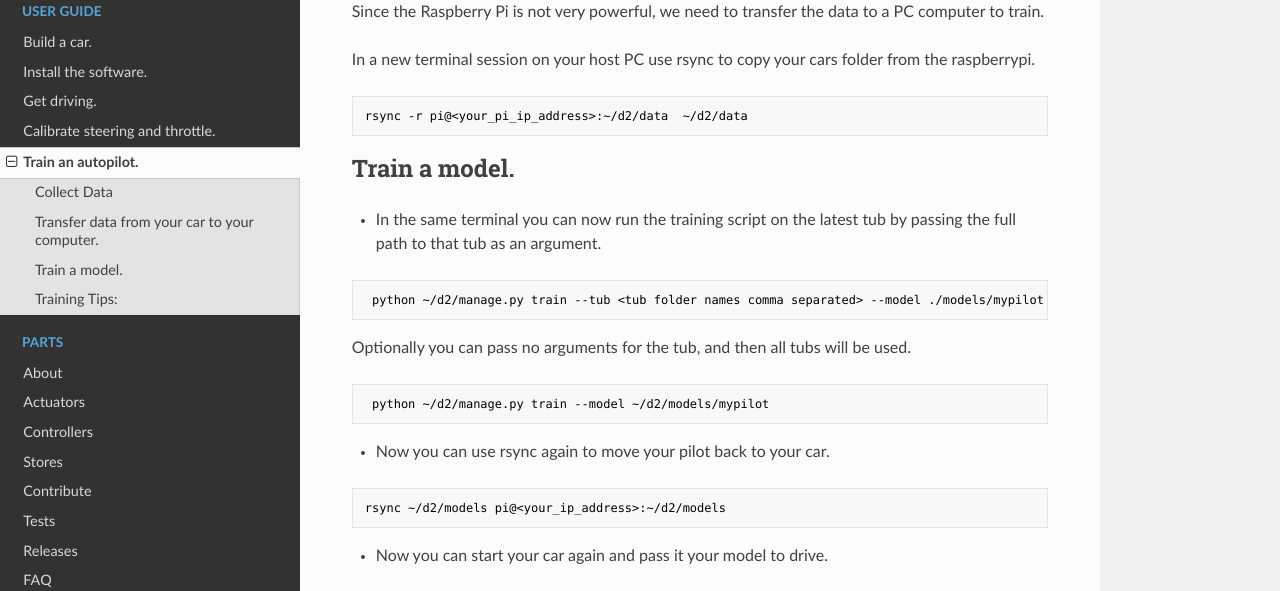
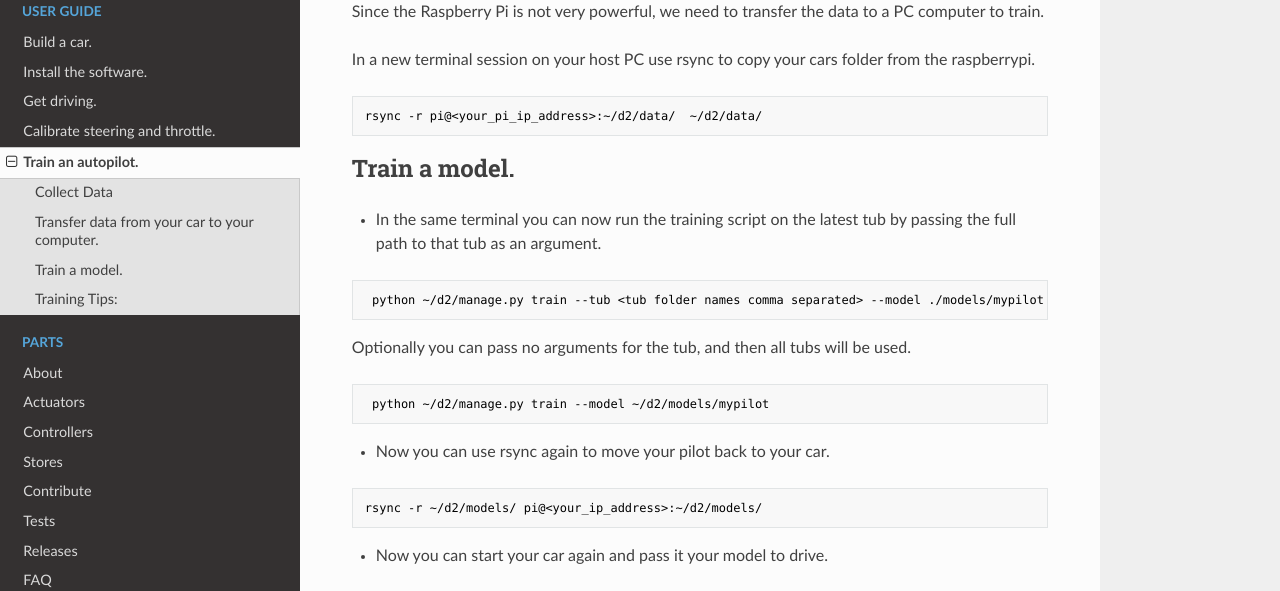
Before and after one commit to autorope/donkeycar, an MkDocs documentation site: the page built from docs/guide/train_autopilot.md, in a window 1280 px wide and 900 px high, scrolled down 436 px. Shown: the part 151-742 px from the top of the window. Built offline with MkDocs 1.6.1, drawn with Linux system fonts in a browser that asks for light colours; nearby versions of some CDN libraries; old or Windows-style settings are respelled for this version of MkDocs.

````diff
--- a/docs/guide/train_autopilot.md
+++ b/docs/guide/train_autopilot.md
@@ -24,7 +24,7 @@ to a PC computer to train.
 In a new terminal session on your host PC use rsync to copy your cars
 folder from the raspberrypi.
 ```bash
-rsync -r pi@<your_pi_ip_address>:~/d2/data  ~/d2/data
+rsync -r pi@<your_pi_ip_address>:~/d2/data/  ~/d2/data/
 ```
 
 
@@ -41,7 +41,7 @@ Optionally you can pass no arguments for the tub, and then all tubs will be used
 
 * Now you can use rsync again to move your pilot back to your car.
 ```bash
-rsync ~/d2/models pi@<your_ip_address>:~/d2/models
+rsync -r ~/d2/models/ pi@<your_ip_address>:~/d2/models/
 ```
 
 * Now you can start your car again and pass it your model to drive.
````
Also changed, not shown: docs/faq.md (+1 -1 lines).
